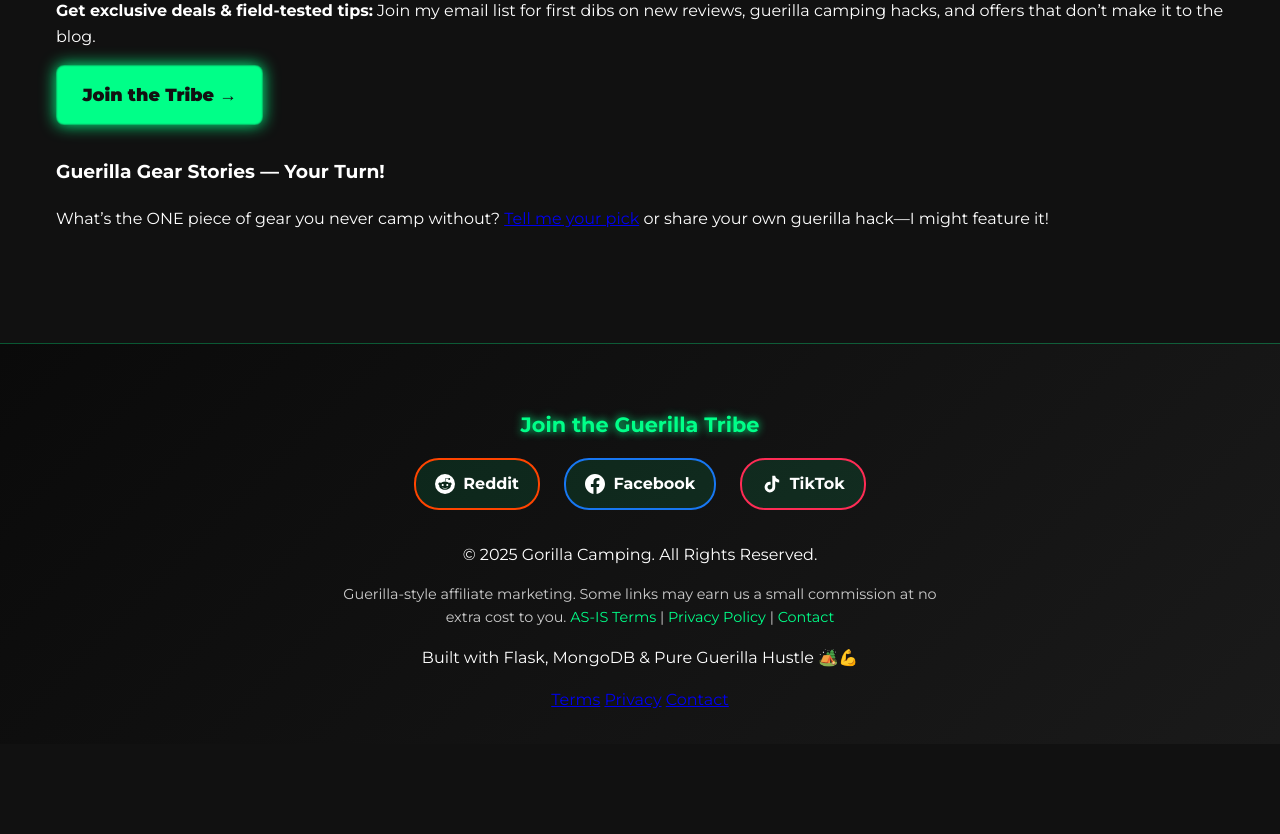
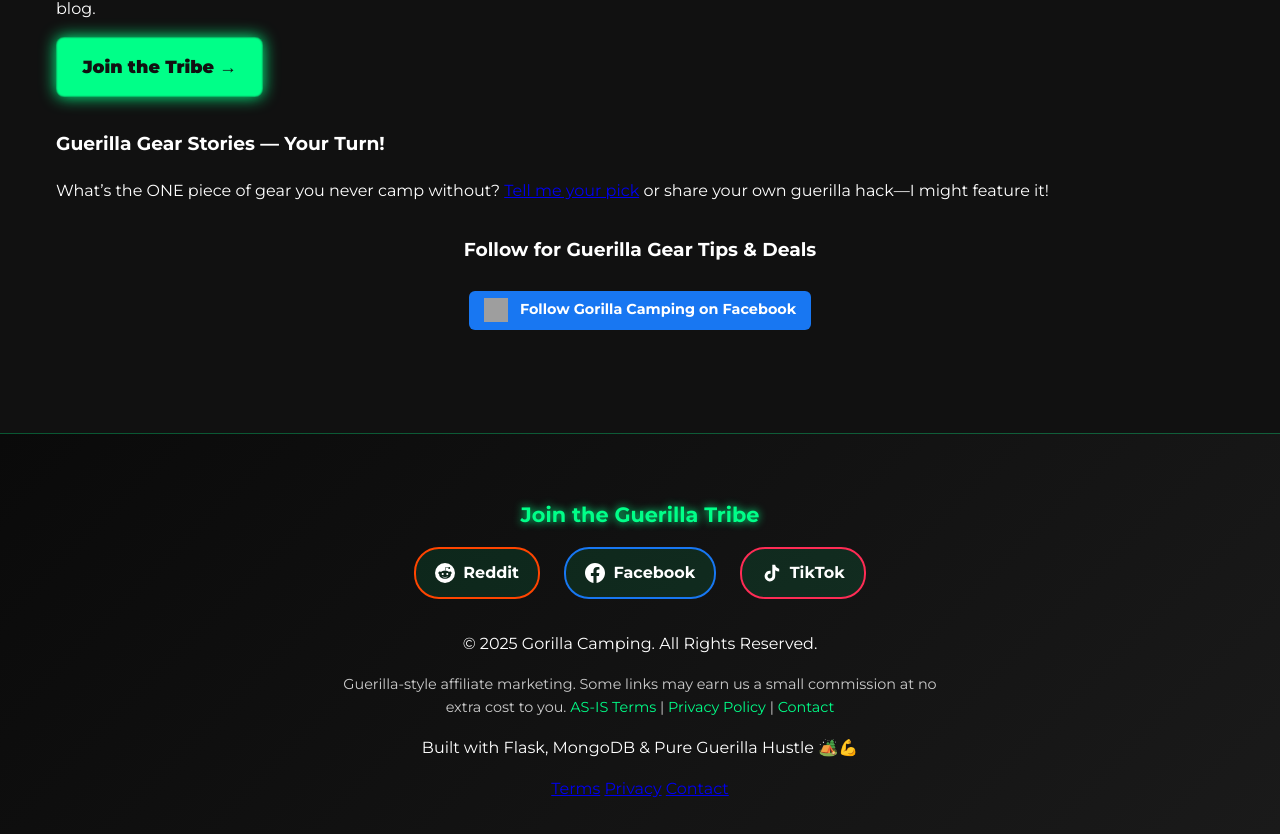
Before and after one commit to jnorvi5/gorillacamping-static, a Flask app: page /gear in a window 1280 px wide. Shown: the part 3200-4034 px from the top of the page. Before the commit the page ends 3909 px from the top, so only its background shows below. Run offline with Flask 3, Linux system fonts and the light colour scheme; some libraries are stand-ins or nearby versions; grey boxes are pictures that could not be loaded.

Commit message:
Update gear.html

```diff
--- a/templates/gear.html
+++ b/templates/gear.html
@@ -87,7 +87,7 @@
   <div class="gear-header">
     <h1>Gorilla Camping Gear Picks <span class="badge">2025</span></h1>
     <p class="gear-intro">
-      These are my hand-picked, tested, and <strong>actually used</strong> pieces of gear. Every item is chosen for value, utility, and that guerilla spirit! I only recommend what I use myself—always with a shoestring budget and maximum ROI in mind.
+      These are my hand-picked, tested, and <strong>actually used</strong> pieces of gear. Every item is chosen for value, utility, and that guerilla spirit! I only recommend what I use myself—and I beat the hell out of my gear.
     </p>
     <p class="gear-philosophy">
       <em>"If it can't survive a week in the Virginia woods with zero backup plan, it doesn't make this list."</em> – Jerit
@@ -203,5 +203,17 @@
     <h3>Guerilla Gear Stories — Your Turn!</h3>
     <p>What’s the ONE piece of gear you never camp without? <a href="/contact">Tell me your pick</a> or share your own guerilla hack—I might feature it!</p>
   </div>
+
+  <!-- Facebook Button for Following -->
+  <div class="follow-us" style="margin-top:2em; text-align:center;">
+    <h3>Follow for Guerilla Gear Tips & Deals</h3>
+    <a href="https://facebook.com/gorillacamping"
+       class="mini-social facebook"
+       target="_blank" rel="noopener"
+       style="display:inline-block; margin:0.5em; padding:0.5em 1em; background:#1877f2; color:#fff; border-radius:6px; font-weight:bold; text-decoration:none;">
+      <img src="/static/images/facebook-icon.png" alt="Facebook" style="width:24px; height:24px; vertical-align:middle; margin-right:8px;">
+      Follow Gorilla Camping on Facebook
+    </a>
+  </div>
 </section>
 {% endblock %}
```
